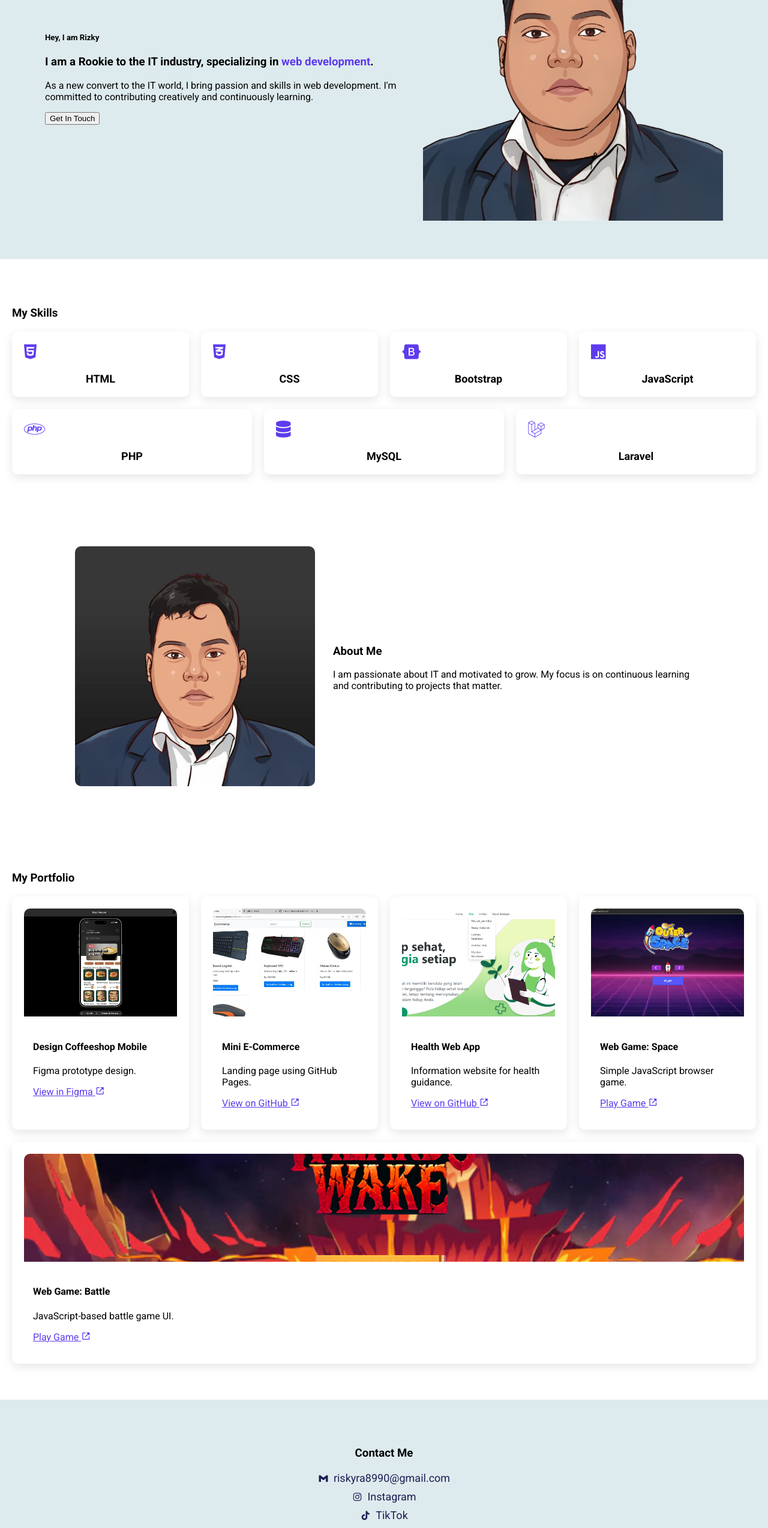
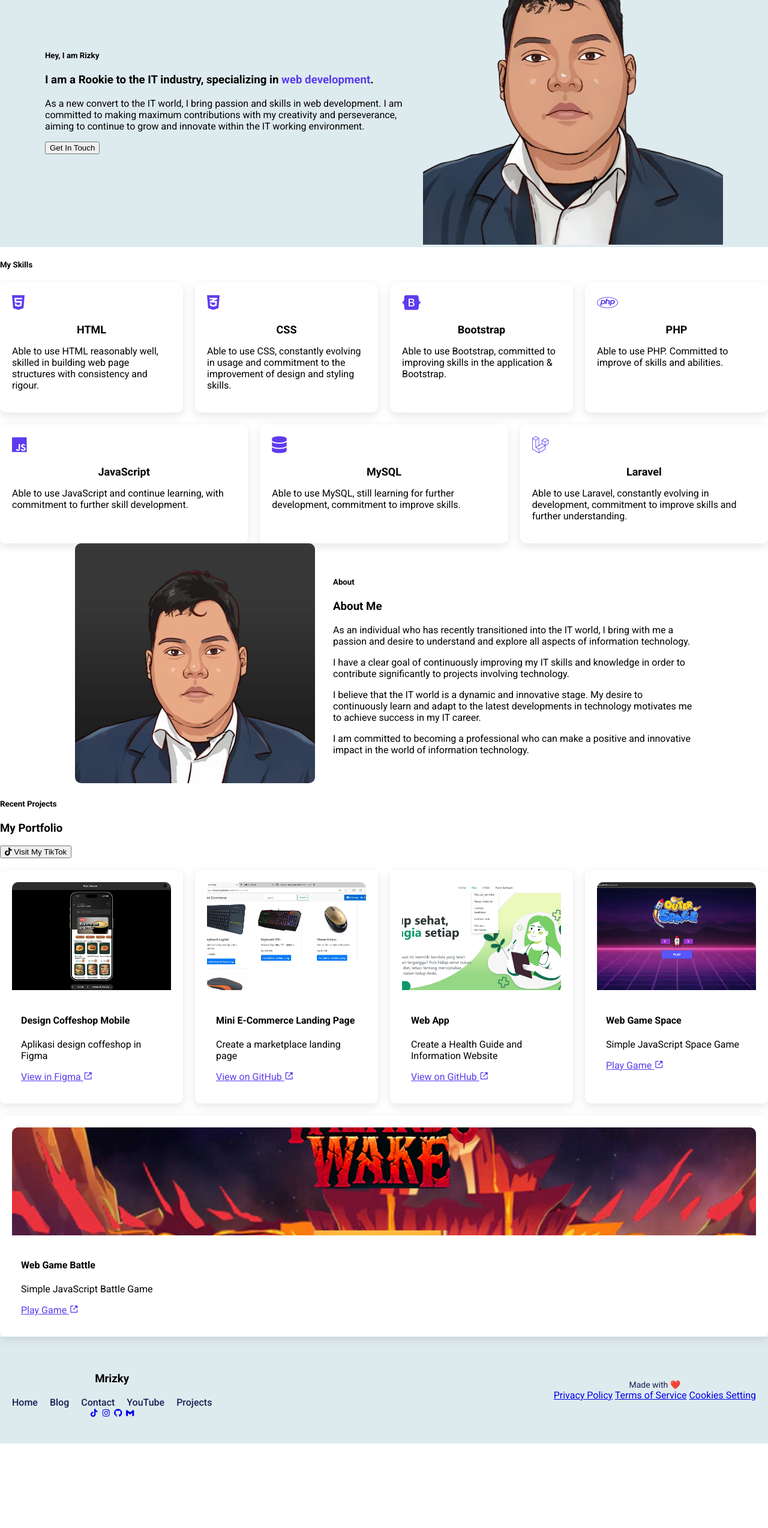
Before and after one commit to rizkystat/portofolio-rizky, a plain HTML site: page index.html in a window 1280 px wide. Shown: the part 240-2788 px from the top of the page at 60% size. After the commit the page ends 2647 px from the top, so only its background shows below. Drawn offline with nearby package versions, Linux system fonts and the light colour scheme.

Commit message:
Update index.html

```diff
--- a/index.html
+++ b/index.html
@@ -1,141 +1,165 @@
 <!DOCTYPE html>
 <html lang="en">
+
 <head>
-  <meta charset="UTF-8" />
-  <meta name="viewport" content="width=device-width, initial-scale=1.0" />
+  <meta charset="UTF-8">
+  <meta name="viewport" content="width=device-width, initial-scale=1.0">
+  <link href='https://unpkg.com/boxicons@2.1.4/css/boxicons.min.css' rel='stylesheet'>
+  <link rel="stylesheet" href="https://cdnjs.cloudflare.com/ajax/libs/font-awesome/5.15.3/css/all.min.css" crossorigin="anonymous" />
+  <link rel="stylesheet" href="style.css">
   <title>Personal Portfolio</title>
-  <link rel="stylesheet" href="style.css" />
-  <link href='https://unpkg.com/boxicons@2.1.4/css/boxicons.min.css' rel='stylesheet'>
-  <link rel="stylesheet" href="https://cdnjs.cloudflare.com/ajax/libs/font-awesome/5.15.3/css/all.min.css" />
 </head>
+
 <body>
-  <nav class="navbar">
-    <div class="navbar-container">
-      <a href="#" class="navbar-logo">M Rizky Ramadhan</a>
-      <div class="navbar-toggle" onclick="toggleMenu()">
-        <i class='bx bx-menu'></i>
+  <nav>
+    <div class="logo">
+      <a href="#main">M Rizky Ramadhan</a>
     </div>
-      <ul class="navbar-menu" id="navbarMenu">
+    <ul>
       <li><a href="#main">Home</a></li>
       <li><a href="#skills">Skills</a></li>
-        <li><a href="#about">About</a></li>
+      <li><a href="#about">About Me</a></li>
       <li><a href="#portfolio">Portfolio</a></li>
-        <li><a href="#contact">Contact</a></li>
     </ul>
-    </div>
+    <button onclick="document.getElementById('contactSection').scrollIntoView()">Contact Me</button>
+    <button id="menuButton" onclick="openMenu()">
+      <i class='bx bx-menu'></i>
+    </button>
   </nav>
 
-  <section class="main" id="main">
+  <div class="main" id="main">
     <div class="left">
       <h5>Hey, I am Rizky</h5>
       <h3>I am a Rookie to the IT industry, specializing in <span>web development</span>.</h3>
       <p>
-        As a new convert to the IT world, I bring passion and skills in web development. I'm committed to contributing creatively and continuously learning.
+        As a new convert to the IT world, I bring passion and skills in web development.
+        I am committed to making maximum contributions with my creativity and perseverance,
+        aiming to continue to grow and innovate within the IT working environment.
       </p>
-      <button onclick="document.getElementById('contact').scrollIntoView()">Get In Touch</button>
+      <button onclick="document.getElementById('skills').scrollIntoView()">Get In Touch</button>
     </div>
     <div class="right">
-      <img src="assets/header.png" alt="Header Image" />
+      <img src="assets/header.png" alt="Header Image">
     </div>
-  </section>
+  </div>
 
-  <section class="skills" id="skills">
-    <h3>My Skills</h3>
+  <div class="skills" id="skills">
+    <h5>My Skills</h5>
     <div class="skill-items">
-      <div class="item"><div class="icon"><i class='fab fa-html5'></i></div><h4>HTML</h4></div>
-      <div class="item"><div class="icon"><i class='fab fa-css3-alt'></i></div><h4>CSS</h4></div>
-      <div class="item"><div class="icon"><i class='fab fa-bootstrap'></i></div><h4>Bootstrap</h4></div>
-      <div class="item"><div class="icon"><i class='fab fa-js'></i></div><h4>JavaScript</h4></div>
-      <div class="item"><div class="icon"><i class='fab fa-php'></i></div><h4>PHP</h4></div>
-      <div class="item"><div class="icon"><i class='fas fa-database'></i></div><h4>MySQL</h4></div>
-      <div class="item"><div class="icon"><i class='fab fa-laravel'></i></div><h4>Laravel</h4></div>
+      <div class="item"><div class="icon"><i class='fab fa-html5'></i></div><h4>HTML</h4><p>Able to use HTML reasonably well, skilled in building web page structures with consistency and rigour.</p></div>
+      <div class="item"><div class="icon"><i class="fab fa-css3-alt"></i></div><h4>CSS</h4><p>Able to use CSS, constantly evolving in usage and commitment to the improvement of design and styling skills.</p></div>
+      <div class="item"><div class="icon"><i class="fab fa-bootstrap"></i></div><h4>Bootstrap</h4><p>Able to use Bootstrap, committed to improving skills in the application & Bootstrap.</p></div>
+      <div class="item"><div class="icon"><i class='fab fa-php'></i></div><h4>PHP</h4><p>Able to use PHP. Committed to improve of skills and abilities.</p></div>
+      <div class="item"><div class="icon"><i class='fab fa-js'></i></div><h4>JavaScript</h4><p>Able to use JavaScript and continue learning, with commitment to further skill development.</p></div>
+      <div class="item"><div class="icon"><i class='fas fa-database'></i></div><h4>MySQL</h4><p>Able to use MySQL, still learning for further development, commitment to improve skills.</p></div>
+      <div class="item"><div class="icon"><i class='fab fa-laravel'></i></div><h4>Laravel</h4><p>Able to use Laravel, constantly evolving in development, commitment to improve skills and further understanding.</p></div>
     </div>
-  </section>
+  </div>
 
-  <section class="about" id="about">
+  <div class="about" id="about">
     <div class="left">
-      <img src="assets/about.jpeg" alt="About Me" />
+      <img src="assets/about.jpeg" alt="About Me">
     </div>
     <div class="right">
+      <h5>About</h5>
       <h3>About Me</h3>
-      <p>I am passionate about IT and motivated to grow. My focus is on continuous learning and contributing to projects that matter.</p>
+      <p>As an individual who has recently transitioned into the IT world, I bring with me a passion and desire to understand and explore all aspects of information technology.</p>
+      <p>I have a clear goal of continuously improving my IT skills and knowledge in order to contribute significantly to projects involving technology.</p>
+      <p>I believe that the IT world is a dynamic and innovative stage. My desire to continuously learn and adapt to the latest developments in technology motivates me to achieve success in my IT career.</p>
+      <p>I am committed to becoming a professional who can make a positive and innovative impact in the world of information technology.</p>
     </div>
-  </section>
+  </div>
 
-  <section class="portfolio" id="portfolio">
+  <div class="portfolio" id="portfolio">
+    <div class="header">
+      <div class="info">
+        <h5>Recent Projects</h5>
         <h3>My Portfolio</h3>
+      </div>
+      <a href="https://www.tiktok.com/@soretiree?_t=8qWjFiMqYOu&_r=1" target="_blank">
+        <button><i class='fab fa-tiktok'></i> Visit My TikTok</button>
+      </a>
+    </div>
     <div class="portfo-items">
       <div class="item">
-        <img src="assets/Design Aplikasi.jpeg" alt="Design Coffee Shop" />
+        <img src="assets/Design Aplikasi.jpeg" alt="Design Coffeeshop">
         <div class="info">
-          <h4>Design Coffeeshop Mobile</h4>
-          <p>Figma prototype design.</p>
-          <a href="https://www.figma.com/proto/IFwl7QFfiS6DynuGIXYn8S/Kopi-Seeyou" target="_blank">View in Figma <i class='bx bx-link-external'></i></a>
+          <h4>Design Coffeshop Mobile</h4>
+          <p>Aplikasi design coffeshop in Figma</p>
+          <a href="https://www.figma.com/proto/IFwl7QFfiS6DynuGIXYn8S/Kopi-Seeyou?node-id=1-6" target="_blank">View in Figma <i class='bx bx-link-external'></i></a>
         </div>
       </div>
       <div class="item">
-        <img src="assets/new.jpeg" alt="E-Commerce" />
+        <img src="assets/new.jpeg" alt="Mini E-Commerce">
         <div class="info">
-          <h4>Mini E-Commerce</h4>
-          <p>Landing page using GitHub Pages.</p>
+          <h4>Mini E-Commerce Landing Page</h4>
+          <p>Create a marketplace landing page</p>
           <a href="https://rizkystat.github.io/mini-ecommerce/" target="_blank">View on GitHub <i class='bx bx-link-external'></i></a>
         </div>
       </div>
       <div class="item">
-        <img src="assets/healtyht.png" alt="Health Guide" />
+        <img src="assets/healtyht.png" alt="Health Guide">
         <div class="info">
-          <h4>Health Web App</h4>
-          <p>Information website for health guidance.</p>
+          <h4>Web App</h4>
+          <p>Create a Health Guide and Information Website</p>
           <a href="https://macro-challange-smart-healt-5zhx.vercel.app/" target="_blank">View on GitHub <i class='bx bx-link-external'></i></a>
         </div>
       </div>
       <div class="item">
-        <img src="assets/space.png" alt="Web Game Space" />
+        <img src="assets/space.png" alt="Web Game Space">
         <div class="info">
-          <h4>Web Game: Space</h4>
-          <p>Simple JavaScript browser game.</p>
+          <h4>Web Game Space</h4>
+          <p>Simple JavaScript Space Game</p>
           <a href="#" target="_blank">Play Game <i class='bx bx-link-external'></i></a>
         </div>
       </div>
       <div class="item">
-        <img src="assets/battle.png" alt="Web Game Battle" />
+        <img src="assets/battle.png" alt="Web Game Battle">
         <div class="info">
-          <h4>Web Game: Battle</h4>
-          <p>JavaScript-based battle game UI.</p>
+          <h4>Web Game Battle</h4>
+          <p>Simple JavaScript Battle Game</p>
           <a href="#" target="_blank">Play Game <i class='bx bx-link-external'></i></a>
         </div>
       </div>
     </div>
-  </section>
-
-  <section class="contact" id="contact">
-    <h3>Contact Me</h3>
-    <ul class="contact-links">
-      <li><a href="mailto:riskyra8990@gmail.com"><i class='bx bxl-gmail'></i> riskyra8990@gmail.com</a></li>
-      <li><a href="https://www.instagram.com/mrizkyr.11/"><i class='bx bxl-instagram'></i> Instagram</a></li>
-      <li><a href="https://www.tiktok.com/@soretiree"><i class='bx bxl-tiktok'></i> TikTok</a></li>
-      <li><a href="https://github.com"><i class='bx bxl-github'></i> GitHub</a></li>
-    </ul>
-  </section>
+  </div>
 
   <footer>
+    <div class="top">
       <div class="logo">
         <h3>Mrizky</h3>
       </div>
       <ul>
-      <li><a href="#main">Home</a></li>
-      <li><a href="#about">About</a></li>
-      <li><a href="#portfolio">Projects</a></li>
-      <li><a href="#contact">Contact</a></li>
+        <li><a href="#">Home</a></li>
+        <li><a href="#">Blog</a></li>
+        <li><a href="#">Contact</a></li>
+        <li><a href="#">YouTube</a></li>
+        <li><a href="#">Projects</a></li>
       </ul>
+      <div class="social-links">
+        <a href="https://www.tiktok.com/@soretiree"><i class='bx bxl-tiktok'></i></a>
+        <a href="https://www.instagram.com/mrizkyr.11"><i class='bx bxl-instagram'></i></a>
+        <a href="https://github.com"><i class='bx bxl-github'></i></a>
+        <a href="mailto:riskyra8990@gmail.com" id="contactSection"><i class='bx bxl-gmail'></i></a>
+      </div>
+    </div>
+    <div class="separator"></div>
+    <div class="bottom">
       <p>Made with ❤️</p>
+      <div class="links">
+        <a href="#">Privacy Policy</a>
+        <a href="#">Terms of Service</a>
+        <a href="#">Cookies Setting</a>
+      </div>
+    </div>
   </footer>
 
   <script>
-    function toggleMenu() {
-      const menu = document.getElementById('navbarMenu');
-      menu.classList.toggle('show');
+    function openMenu() {
+      const nav = document.querySelector('nav');
+      nav.classList.toggle('open');
     }
   </script>
 </body>
+
 </html>
```
Lines whose indentation alone changed are shown as unchanged.
